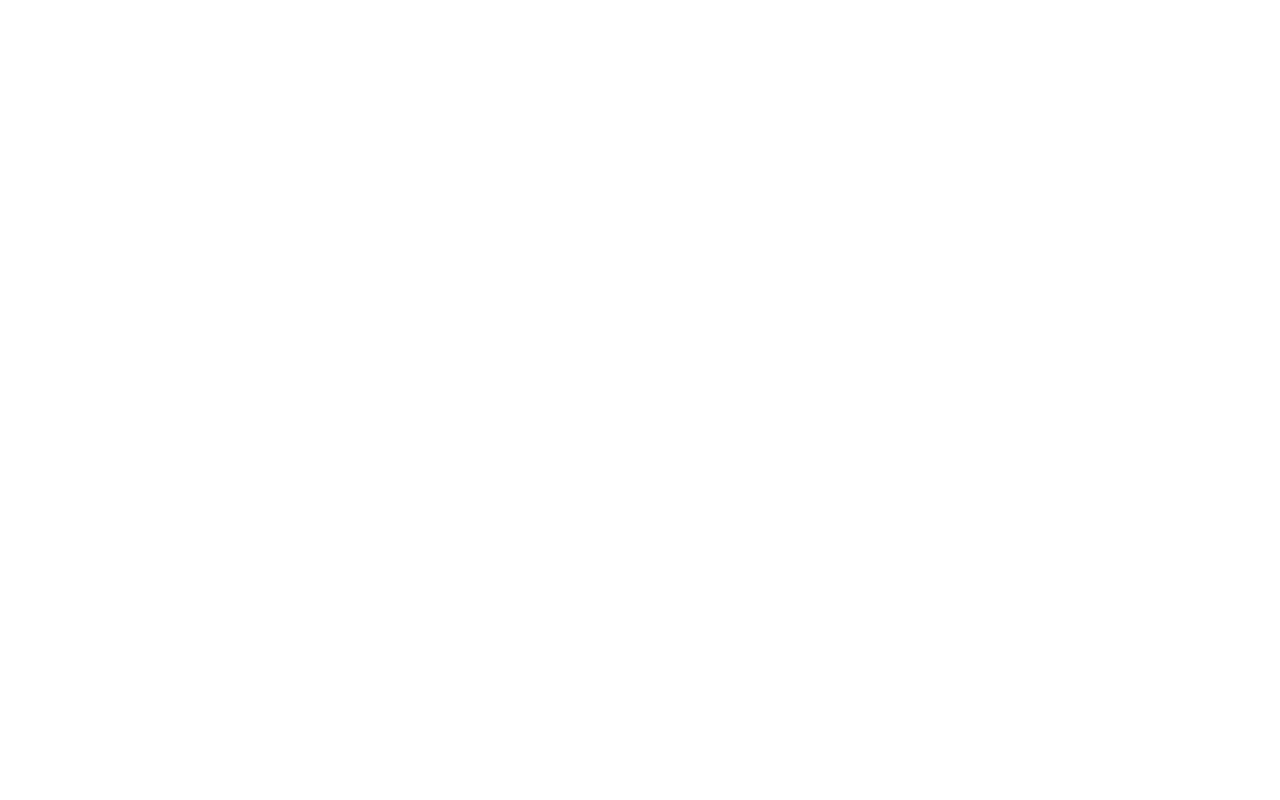
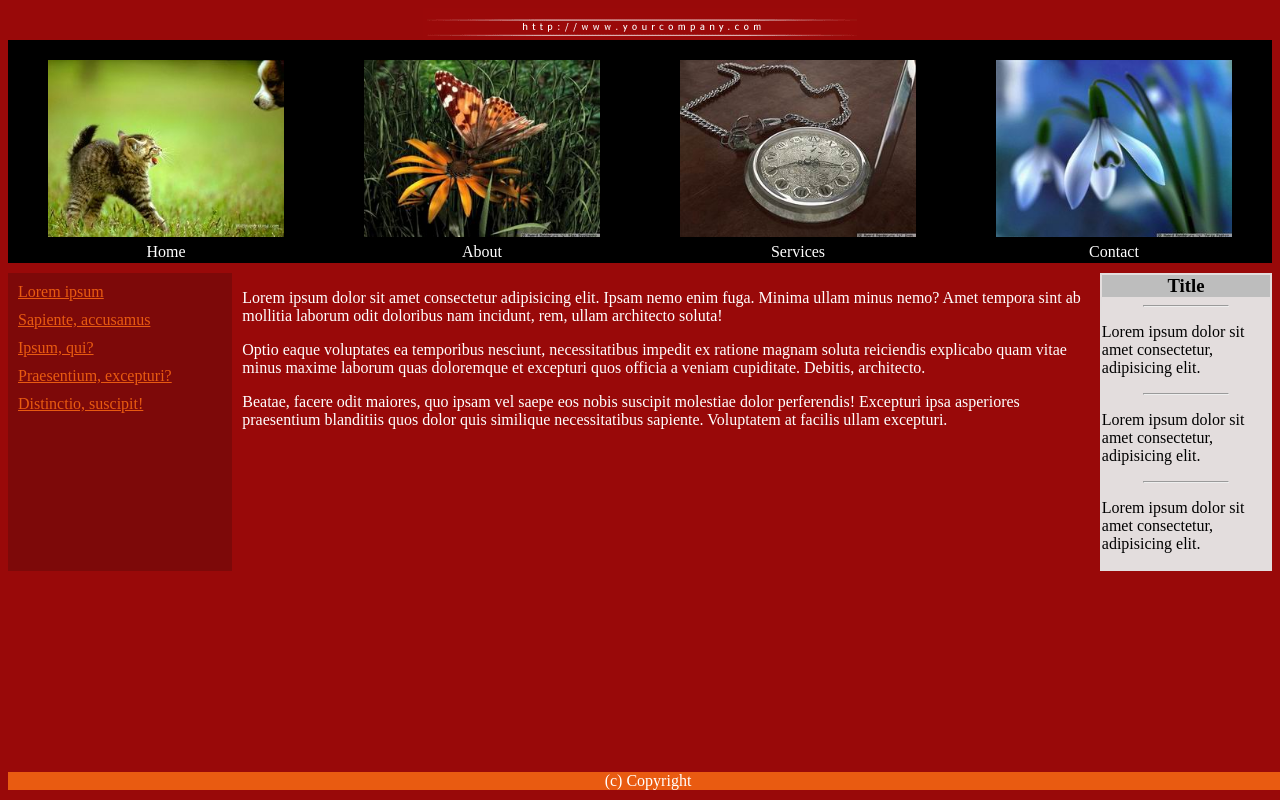
Before and after one commit to darkgraycat/lessons, a plain HTML site: page lessons/lesson4/hard.html in a window 1280 px wide. Drawn offline with Linux system fonts and the light colour scheme.

Commit message:
Hard task done

```diff
--- a/lessons/lesson4/css/hard.css
+++ b/lessons/lesson4/css/hard.css
@@ -0,0 +1,80 @@
+html, body {
+	background-color: #990909;
+	color: #FFFFFF;
+}
+
+header {
+	display: flex;
+	justify-content: center;
+}
+
+nav {
+	background-color: #000000;
+	display: flex;
+	justify-content: space-around;
+}
+
+nav a {
+	color: #FFFFFF;
+	text-decoration: none;
+	text-align: center;
+	margin: 20px 40px 0px 40px;
+}
+
+nav a img {
+	width: 100%;
+}
+
+nav a p {
+	margin: 2px;
+}
+
+main {
+	display: flex;
+	justify-content: space-between;
+	margin: 10px 0px;
+}
+
+.aside-left {
+	background-color: #7D0909;
+	width: 400px;
+}
+
+.aside-left a{
+	color: #E95B11;
+}
+
+.aside-left p {
+	margin: 10px;
+}
+
+.aside-right {
+	background-color: #E3DDDD;
+	color: #000000;
+	width: 300px;
+	padding: 2px;
+}
+
+.aside-right h3 {
+	background-color: #BDBDBD;
+	text-align: center;
+	margin: 0px;
+}
+
+hr {
+	width: 50%;
+}
+
+article {
+	color: #FFFFFF;
+	padding: 0px 10px;
+}
+
+footer {
+	background-color: #E95B11;
+	color: #FFFFFF;
+	text-align: center;
+	position: fixed;
+	bottom: 10px;
+	width: 100%;
+}
--- a/lessons/lesson4/hard.html
+++ b/lessons/lesson4/hard.html
@@ -4,6 +4,7 @@
 <head>
 	<meta charset="UTF-8">
 	<meta name="viewport" content="width=device-width, initial-scale=1.0">
+	<link rel="stylesheet" href="css/hard.css">
 	<title>Hard task</title>
 </head>
 
@@ -11,6 +12,72 @@
 
 	<div class="container">
 
+		<header>
+			<img src="images/title.gif" alt="title">
+		</header>
+		<nav>
+			<a href="#">
+				<img src="images/img00.jpg" alt="image00">
+				<p>Home</p>
+			</a>
+			<a href="#">
+				<img src="images/img01.jpg" alt="image01">
+				<p>About</p>
+			</a>
+			<a href="#">
+				<img src="images/img02.jpg" alt="image02">
+				<p>Services</p>
+			</a>
+			<a href="#">
+				<img src="images/img03.jpg" alt="image03">
+				<p>Contact</p>
+			</a>
+		</nav>
+
+		<main>
+
+			<aside class="aside-left">
+				<p><a href="#">Lorem ipsum</a></p>
+				<p><a href="#">Sapiente, accusamus</a></p>
+				<p><a href="#">Ipsum, qui?</a></p>
+				<p><a href="#">Praesentium, excepturi?</a></p>
+				<p><a href="#">Distinctio, suscipit!</a></p>
+			</aside>
+
+			<article>
+				<section>
+					<p>Lorem ipsum dolor sit amet consectetur adipisicing elit. Ipsam nemo enim fuga. Minima ullam minus
+						nemo? Amet tempora sint ab mollitia laborum odit doloribus nam incidunt, rem, ullam architecto
+						soluta!</p>
+				</section>
+				<section>
+					<p>Optio eaque voluptates ea temporibus nesciunt, necessitatibus impedit ex ratione magnam soluta
+						reiciendis explicabo quam vitae minus maxime laborum quas doloremque et excepturi quos officia a
+						veniam cupiditate. Debitis, architecto.</p>
+				</section>
+				<section>
+					<p>Beatae, facere odit maiores, quo ipsam vel saepe eos nobis suscipit molestiae dolor perferendis!
+						Excepturi ipsa asperiores praesentium blanditiis quos dolor quis similique necessitatibus
+						sapiente. Voluptatem at facilis ullam excepturi.</p>
+				</section>
+			</article>
+
+			<aside class="aside-right">
+				<h3>Title</h3>
+				<hr>
+				<p>Lorem ipsum dolor sit amet consectetur, adipisicing elit.</p>
+				<hr>
+				<p>Lorem ipsum dolor sit amet consectetur, adipisicing elit.</p>
+				<hr>
+				<p>Lorem ipsum dolor sit amet consectetur, adipisicing elit.</p>
+			</aside>
+
+		</main>
+
+		<footer>
+			(c) Copyright
+		</footer>
+
 	</div>
 
 </body>
```
